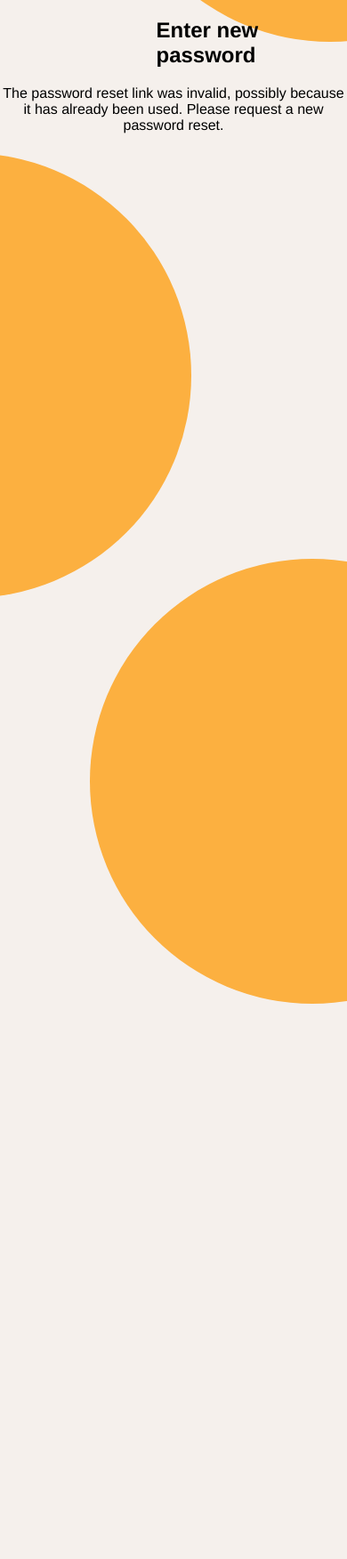
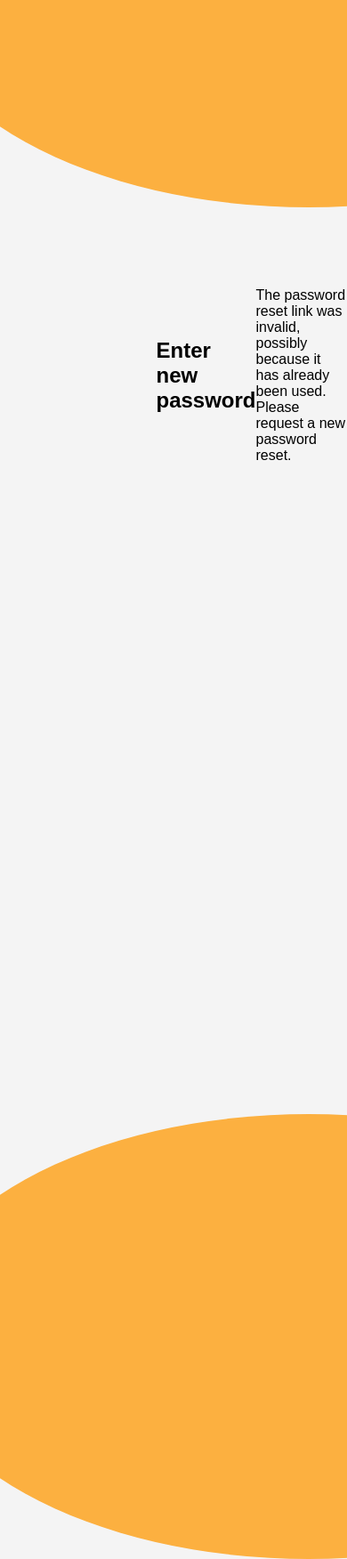
Before and after one commit to tasmiya2321/Employee_django, a Django app: page /accounts/reset/1/1/ in a window 390 px wide; the page is wider, and only the part inside the window is pictured. Shown: that part at 89% size. Before the commit the page ends 1128 px from the top of that part, so only its background shows below. Run offline with Django 3.2, Linux system fonts and the light colour scheme.

Commit message:
reset password doing

```diff
--- a/Emp_app/templates/Emp_app/base.html
+++ b/Emp_app/templates/Emp_app/base.html
@@ -244,9 +244,9 @@
         <div class="dropdown">
             <span id="Role" class="id-symbol" onclick="toggleDropdown()">{{ user.get_username }} &#9660; <i class="fa-solid fa-circle-user fa-2xl" style="color: #5c626a;"></i></span>
             <div class="dropdown-content" id="dropdownContent">
-                <a href="employee.html">Profile</a>
-                <a href="change.html">Change password</a>
-                <a href="index.html">Logout</a>
+                <a href="{% url 'saveemployee' %}">Profile</a>
+                <a href="change_password.html">Change password</a>
+                <a href="{% url 'login' %}">Logout</a>
             </div>
         </div>
     </header>
--- a/templates/Registration/password_reset_confirm.html
+++ b/templates/Registration/password_reset_confirm.html
@@ -8,40 +8,215 @@
 {% if validlink %}
 {% block css %}
 <style>
-    .centered-content {
-        text-align: center;
-        margin-top: 50px; /* Adjust as needed */
+
+    <style >
+    :root {
+        --praimery: #FCB040;
     }
-    p {
+
+    body {
+        font-family: Arial, sans-serif;
+        margin: 0;
+        padding: 0;
+        display: flex;
+        justify-content: center;
+        align-items: center;
+        height: 100vh;
+        background-color: #f4f4f4;
+        overflow: hidden; /* Prevent scrolling */
+    }
+
+    .circle1 {
+        width: 500px;
+        height: 500px;
+        border-radius: 60%;
+        background: var(--praimery);
+        position: absolute;
+        top: 50%;
+        left: -9%;
+        transform: translate(-50%, -50%);
+        z-index: -1;
+    }
+
+    .circle2 {
+        width: 500px;
+        height: 500px;
+        border-radius: 60%;
+        background: var(--praimery);
+        position: absolute;
+        top: -14%;
+        left: 97%;
+        transform: translate(-50%, -50%);
+        z-index: -1;
+    }
+
+    .circle3 {
+        width: 500px;
+        height: 500px;
+        border-radius: 60%;
+        background: var(--praimery);
+        position: absolute;
+        top: 104%;
+        left: 97%;
+        transform: translate(-50%, -50%);
+        z-index: -1;
+    }
+
+    #id_new_password1, #id_new_password2 {
+        background: white;
+        padding: 20px;
+        border-radius: 5px;
+        box-shadow: 0 5px 10px rgba(0, 0, 0, 0.1);
+        position: relative;
+        z-index: 1;
+        width: auto; /* Adjust width */
+        max-width: 500px; /* Max width for larger screens */
+    }
+
+    .login-container h2 {
+        color: var(--praimery);
         text-align: center;
     }
-    .form-container {
-        display: flex;
-        flex-direction: column;
-        align-items: center;
-        justify-content: center;
-        text-align: center;
-        margin-top: 50px; /* Adjust as needed */
+
+    .input-group {
+        margin-bottom: 20px;
+        position: relative;
     }
 
-        .form-container form {
-            margin-top: 20px; /* Adjust as needed */
+        .input-group input {
+            width: calc(100% - 22px); /* Adjust width to account for padding and border */
+            padding: 10px;
+            margin: 5px 0;
+            display: block;
+            border: 1px solid #ccc;
+            border-radius: 5px;
         }
+
+    .login-btn {
+        background: var(--praimery);
+        color: white;
+        border: none;
+        padding: 10px 20px;
+        cursor: pointer;
+        width: 100%;
+        border-radius: 5px;
+    }
+
+    .image-container {
+        max-width: 100%;
+        height: auto;
+    }
+
+    .logo {
+        width: 60%; /* Default width */
+        margin-left: 20%; /* Default margin-left */
+        display: block; /* To ensure margin applies correctly */
+        height: auto; /* Maintain aspect ratio */
+    }
+
+    @media only screen and (max-width: 1200px) {
+        .circle1, .circle2, .circle3 {
+            width: 400px;
+            height: 400px;
+        }
+    }
+
+    @media only screen and (max-width: 992px) {
+        .circle1, .circle2, .circle3 {
+            width: 300px;
+            height: 300px;
+        }
+
+        .login-container {
+            max-width: 350px;
+        }
+    }
+
+    @media only screen and (max-width: 768px) {
+        .circle1, .circle2, .circle3 {
+            width: 200px;
+            height: 200px;
+        }
+
+        .login-container {
+            max-width: 300px;
+        }
+
+        .logo {
+            width: 80%; /* Larger percentage of the width for smaller screens */
+            margin-left: 10%; /* Adjust margin to keep it centered */
+        }
+    }
+
+    @media only screen and (max-width: 576px) {
+
+        body {
+            font-family: Arial, sans-serif;
+            margin: 0;
+            padding: 0;
+            display: flex;
+            justify-content: center;
+            align-items: center;
+            height: 100vh;
+            background-color: #f4f4f4;
+            overflow: hidden; /* Prevent scrolling */
+        }
+
+        .circle1 {
+            width: 900px;
+            height: 500px;
+            top: -2%;
+            left: 89%
+        }
+
+        .circle2 {
+            width: 900px;
+            height: 500px;
+            top: 178%;
+            left: 89%
+        }
+
+        .circle3 {
+            display: none; /* Hide the circles on very small screens to focus on the form */
+        }
+
+        .login-container {
+            background: white;
+            padding: 20px;
+            border-radius: 5px;
+            box-shadow: 16px -23px 8px rgba(0, 0, 0, 0.1);
+            position: relative;
+            z-index: 1;
+            width: 126%;
+            max-width: 600px;
+            min-height: 400px;
+            top: 35%;
+            left: 40%;
+        }
+
+
+
+        .logo {
+            width: 80%; /* Larger percentage of the width for smaller screens */
+            margin-left: 10%; /* Adjust margin to keep it centered */
+        }
+    }
 </style>
 {% endblock %}
 
-<center>
-    <h1>Set a new password!</h1>
+<div class="login-container">
+    <h1 style="margin-left: 73px; color: orange;">Create Your New Password</h1>
+    <img src="{% static 'cf_logo.png' %}" alt="Creating Futures Logo" class="logo">
     <form method="POST">
         {% csrf_token %}
         {{ form.as_p }}
-        <input type="submit" value="Change my password">
+        <button class="login-btn" onclick="validatePasswordReset()">Reset Password</button>
     </form>
 
     {% else %}
 
     <p>The password reset link was invalid, possibly because it has already been used. Please request a new password reset.</p>
-</center>
 
-{% endif %}
-{% endblock %}
+    {% endif %}
+    {% endblock %}
+    </div>
```
Also changed, not shown: db.sqlite3, templates/Registration/password_reset_form.html (line endings or trailing spaces).
